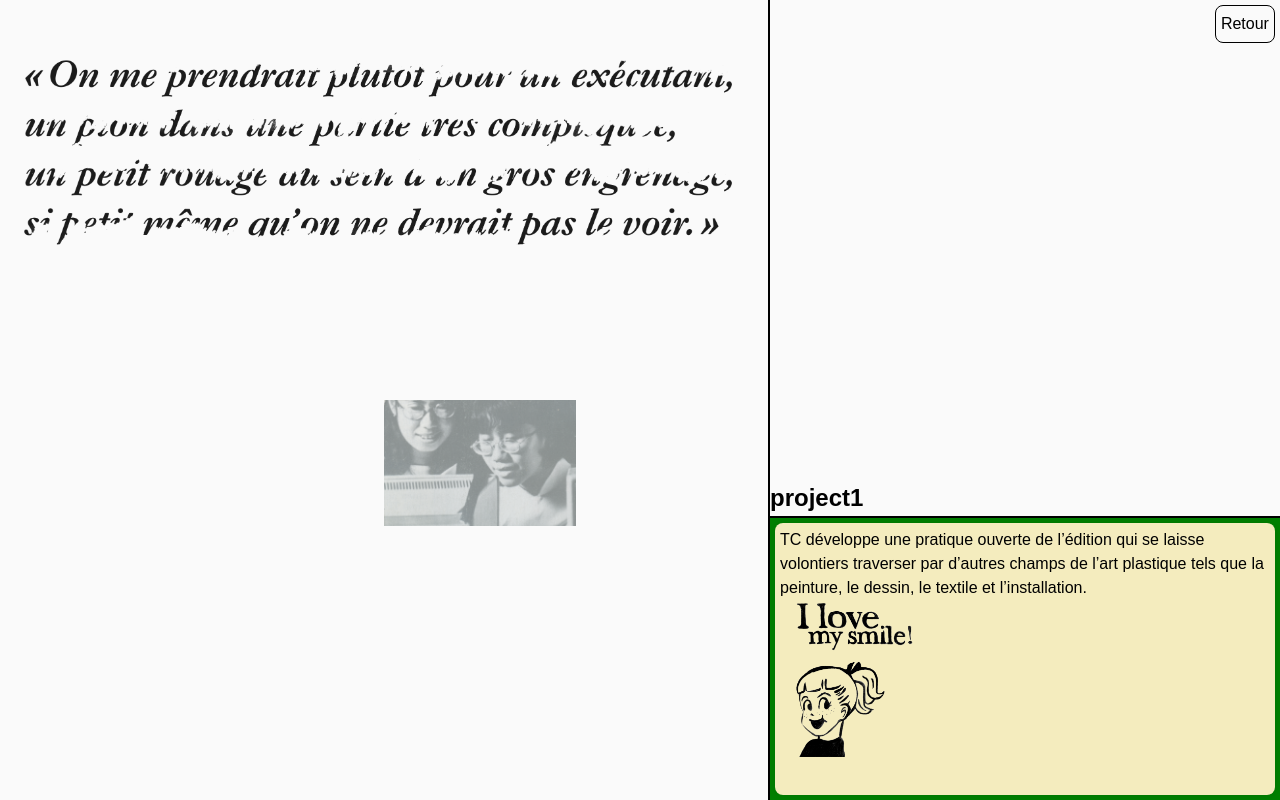
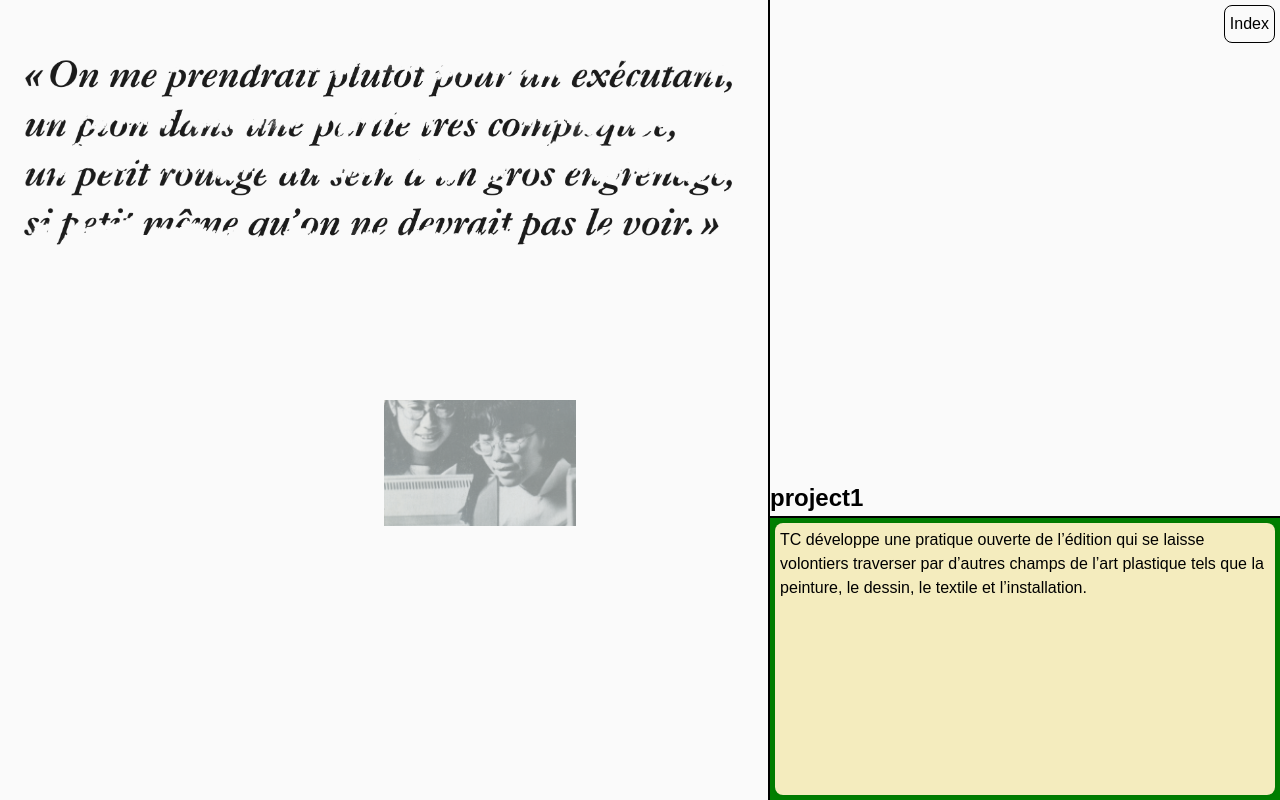
Before and after one commit to olivierhuynh-web/timothee, a Next.js app: page / in a window 1280 px wide. Built offline with nearby package versions, Linux system fonts and the light colour scheme.

Commit message:
juste avant de créer la transition sur le indexButton

```diff
--- a/package.json
+++ b/package.json
@@ -9,6 +9,7 @@
     "lint": "next lint"
   },
   "dependencies": {
+    "framer-motion": "^12.23.9",
     "gsap": "^3.13.0",
     "next": "15.3.4",
     "react": "^19.0.0",
--- /dev/null
+++ b/src/app/animations/context.js
@@ -0,0 +1,116 @@
+// Centralisation des animations GSAP
+import { gsap } from 'gsap';
+import React, { createContext, useContext, useRef, useState } from 'react';
+
+// CONTEXTE DES REFS + ÉTAT GLOBAL + HANDLERS
+const RefsContext = createContext(null);
+
+export function RefsProvider({ children }) {
+  const mainRef = useRef(null);
+  const sidebarRef = useRef(null);
+  const wrapperRef = useRef(null);
+  const articlesRef = useRef(null);
+  const indexButtonRef = useRef(null);
+  const sidebarHeaderRef = useRef(null);
+
+  // Ajout de l'état global ici
+  const [isMainOpen, setIsMainOpen] = useState(true);
+  const [isFlexStart, setIsFlexStart] = useState(false);
+
+  // Fonction pour alterner l'alignement
+  const toggleAlignment = () => {
+    setIsFlexStart((prev) => !prev);
+  };
+
+  // Handlers centralisés
+  const handleMainClick = () => {
+    animateMainOpen(wrapperRef, articlesRef);
+    toggleAlignment();
+    setIsMainOpen(false);
+  };
+
+  const handleSidebarClick = () => {
+    if (!isMainOpen) {
+      toggleAlignment();
+      animateSidebarOpen(wrapperRef, articlesRef);
+      setIsMainOpen(true);
+    } else {
+      // il faudra ajouter le lien pour aller à l'index
+      // ou faire lien directement inline
+    }
+  };
+
+  return (
+    <RefsContext.Provider
+      value={{
+        mainRef,
+        sidebarRef,
+        wrapperRef,
+        articlesRef,
+        indexButtonRef,
+        sidebarHeaderRef,
+        isMainOpen,
+        setIsMainOpen,
+        isFlexStart,
+        toggleAlignment,
+        handleMainClick,
+        handleSidebarClick,
+      }}
+    >
+      {children}
+    </RefsContext.Provider>
+  );
+}
+
+export function useRefs() {
+  return useContext(RefsContext);
+}
+
+// Animation pour ouvrir le main (fermer la sidebar)
+export function animateMainOpen(wrapperRef, articlesRef) {
+  gsap.to(wrapperRef.current, {
+    x: '-60vw',
+    duration: 0.5,
+    ease: 'power2.out',
+  });
+  gsap.to(articlesRef.current, {
+    width: '60vw',
+    duration: 0.5,
+    ease: 'power2.out',
+  });
+}
+
+// Animation pour ouvrir la sidebar (fermer le main)
+export function animateSidebarOpen(wrapperRef, articlesRef) {
+  gsap.to(wrapperRef.current, {
+    x: '0%',
+    duration: 0.5,
+    ease: 'power2.out',
+  });
+  gsap.to(articlesRef.current, {
+    width: '0%',
+    duration: 0.5,
+    ease: 'power2.out',
+  });
+}
+
+// export function transformIndexToReturn(sidebarHeaderRef) {
+//   if (sidebarHeaderRef.current) {
+//     gsap.to(sidebarHeaderRef.current, {
+//       x: '0px', // Animation de translation (facultative)
+//       duration: 0.5,
+//       ease: 'power2.out',
+//       onComplete: () => {
+//         // Modifier justify-content après l'animation
+//         sidebarHeaderRef.current.style.justifyContent = 'flex-start';
+//         console.log('justify-content modifié à flex-start');
+//         console.log(
+//           'Valeur actuelle de justify-content :',
+//           getComputedStyle(sidebarHeaderRef.current).justifyContent
+//         );
+//       },
+//     });
+//   } else {
+//     console.error('Référence sidebarHeaderRef non définie');
+//   }
+// }
--- a/src/app/components/main/main.js
+++ b/src/app/components/main/main.js
@@ -2,8 +2,10 @@ import React from 'react';
 import styles from './main.module.scss'; // Assuming you have a CSS module for styling
 import Hero from './hero/hero'; // Importing the Hero component
 import ProjectsInMain from './projectsInMain/projectsInMain'; // Importing the ProjectsInMain component
+import { useRefs } from '../../animations/context';
 
-const main = ({ handleMainClick }) => {
+const main = () => {
+  const { handleMainClick } = useRefs();
   return (
     <div className={styles.main__container}>
       <Hero />
--- a/src/app/components/main/projectsInMain/projectsInMain.js
+++ b/src/app/components/main/projectsInMain/projectsInMain.js
@@ -2,8 +2,10 @@ import React from 'react';
 import database from '../../../db/database.json'; // Importation du fichier JSON
 import Image from 'next/image';
 import styles from './projectsInmain.module.scss';
+import { useRefs } from '../../../animations/context';
 
-const ProjectsInMain = ({ handleMainClick }) => {
+const ProjectsInMain = () => {
+  const { handleMainClick } = useRefs();
   return (
     <div>
       {database.projects.map((project, idx) => (
--- a/src/app/components/sidebar/sidebar.js
+++ b/src/app/components/sidebar/sidebar.js
@@ -1,59 +1,37 @@
 'use client';
-import React from 'react';
-import { useLayoutEffect, useEffect, useState, useRef } from 'react';
+import React, { useRef } from 'react';
+import { motion } from 'framer-motion';
 import styles from './sidebar.module.scss';
-import { gsap } from 'gsap';
-import Image from 'next/image';
-import database from '../../db/database.json'; // Importation du fichier JSON
+import database from '../../db/database.json';
+import { useRefs } from '../../animations/context';
 
-import { enlarge } from './animations';
-
-// ==================== USELAYOUTEFFECT ====================
-const useIsomorphicLayoutEffect =
-  typeof window !== 'undefined' ? useLayoutEffect : useEffect;
-
-const sidebar = ({ handleSidebarClick }) => {
-  // ==================== USESTATE ====================
-
-  const [timeline, setTimeline] = useState(null);
-  // ==================== TIMELINE GSAP ====================
-
-  useIsomorphicLayoutEffect(() => {
-    let context = gsap.context(() => {
-      const tl = gsap.timeline();
-      setTimeline(tl);
-    });
-
-    return () => context.revert();
-  }, []);
-
-  // ==================== USEEFFECT ANIMATION ====================
-
-  // animation d'entrée dans la sidebar
-  useEffect(() => {
-    const context = gsap.context(() => {
-      // if (bottomRef.current) {
-      //   enlarge(bottomRef.current);
-      // }
-    });
-
-    return () => context.revert();
-  }, [timeline]);
-
-  // ==================== USEREFS ====================
-
+const Sidebar = () => {
+  const { isFlexStart, handleSidebarClick } = useRefs();
   const bottomRef = useRef(null);
 
   return (
     <div className={styles.sidebar__container}>
-      <div className={styles.sidebar__container__header}>
-        <div
+      <motion.div
+        className={styles.sidebar__container__header}
+        animate={{
+          justifyContent: isFlexStart ? 'flex-start' : 'flex-end', // Change justify-content
+        }}
+        transition={{
+          duration: 0.8,
+          delay: 0.5,
+          ease: [0, 0.71, 0.2, 1.01],
+        }}
+      >
+        <motion.button
           className={styles.sidebar__container__header__button}
-          onClick={handleSidebarClick}
+          onClick={handleSidebarClick} // Alterne l'alignement
+          // animate={{
+          //   scale: 1,
+          // }}
         >
-          Retour
-        </div>
-      </div>
+          {isFlexStart ? 'Retour' : 'Index'}
+        </motion.button>
+      </motion.div>{' '}
       <h2>{database.projects[0].name}</h2>
       <hr className={styles.sidebar__container__separator} />
       <div ref={bottomRef} className={styles.sidebar__container__bottom}>
@@ -64,14 +42,14 @@ const sidebar = ({ handleSidebarClick }) => {
               volontiers traverser par d’autres champs de l’art plastique tels
               que la peinture, le dessin, le textile et l’installation.
             </p>
-            <Image
+            {/* <Image
               src='/images/smile.png'
               alt='Image de présentation de Timothée Casilli'
               width={600}
               height={300}
               style={{ width: 'auto', height: '60%', objectFit: 'contain' }}
               priority
-            />
+            /> */}
           </div>
         </div>
       </div>
@@ -79,4 +57,4 @@ const sidebar = ({ handleSidebarClick }) => {
   );
 };
 
-export default sidebar;
+export default Sidebar;
--- a/src/app/components/sidebar/sidebar.module.scss
+++ b/src/app/components/sidebar/sidebar.module.scss
@@ -1,6 +1,4 @@
 .sidebar {
-  // position: fixed;
-
   &__container {
     display: flex;
     flex-direction: column;
@@ -8,6 +6,7 @@
     height: 100vh;
     background-color: #fafafa;
     overflow: auto;
+
     &__header {
       padding: 1%;
       background-color: #fafafa;
@@ -16,7 +15,8 @@
       flex-shrink: 0;
       box-sizing: border-box;
       display: flex;
-      justify-content: flex-end;
+      justify-content: flex-end; // Position initiale
+      transition: justify-content 0.5s ease; // Transition fluide
       &__button {
         background-color: #fafafa;
         border: 1px solid black;
@@ -29,17 +29,19 @@
         justify-content: center;
       }
     }
+
     &__separator {
       border: 0.5px solid black;
     }
+
     &__bottom {
       padding: 1%;
       box-sizing: border-box;
       min-height: 0;
       height: 40%;
       width: 100%;
-      background-color: #fafafa;
       background-color: green;
+
       &__container {
         height: 100%;
         &__paper {
@@ -55,17 +57,3 @@
     }
   }
 }
-
-/* Responsive pour les petits écrans */
-@media (max-width: 768px) {
-  .sidebar {
-    &__container {
-      width: 100%;
-      height: 50vh;
-      border: none;
-      &__header {
-        display: none;
-      }
-    }
-  }
-}
--- a/src/app/page.js
+++ b/src/app/page.js
@@ -5,54 +5,25 @@ import Hero from './components/main/hero/hero';
 import Sidebar from './components/sidebar/sidebar';
 import Main from './components/main/main';
 import Articles from './components/articles/articles';
-import { gsap } from 'gsap';
-import { useRef, useState, useEffect } from 'react';
+import { RefsProvider, useRefs } from './animations/context';
 
-export default function Home() {
-  const mainRef = useRef(null);
-  const sidebarRef = useRef(null);
-  const wrapperRef = useRef(null);
-  const articlesRef = useRef(null);
-
-  const [isMainOpen, setIsMainOpen] = useState(true);
-
-  const handleMainClick = () => {
-    gsap.to(wrapperRef.current, {
-      x: '-60vw',
-      duration: 0.5,
-      ease: 'power2.out',
-    });
-    gsap.to(articlesRef.current, {
-      width: '60vw',
-      duration: 0.5,
-      ease: 'power2.out',
-    });
-
-    setIsMainOpen(false);
-  };
-
-  const handleSidebarClick = () => {
-    gsap.to(wrapperRef.current, {
-      x: '0%',
-      duration: 0.5,
-      ease: 'power2.out',
-    });
-    gsap.to(articlesRef.current, {
-      width: '0%',
-      duration: 0.5,
-      ease: 'power2.out',
-    });
-    setIsMainOpen(true);
-  };
-
+function HomeContent() {
+  const {
+    mainRef,
+    sidebarRef,
+    wrapperRef,
+    articlesRef,
+    handleMainClick,
+    handleSidebarClick,
+  } = useRefs();
   return (
     <div className={styles.page}>
       <div className={styles.wrapper} ref={wrapperRef}>
         <div ref={mainRef} className={styles.main}>
-          <Main handleMainClick={handleMainClick} />
+          <Main />
         </div>
         <div ref={sidebarRef} className={styles.sidebar}>
-          <Sidebar handleSidebarClick={handleSidebarClick} />
+          <Sidebar />
         </div>
         <div ref={articlesRef} className={styles.articles}>
           <Articles />
@@ -61,3 +32,11 @@ export default function Home() {
     </div>
   );
 }
+
+export default function Home() {
+  return (
+    <RefsProvider>
+      <HomeContent />
+    </RefsProvider>
+  );
+}
```
Also changed, not shown: src/app/components/sidebar/animations.js (+31 -21 lines), 1 other file (tests, documents, lock files or other folders).
